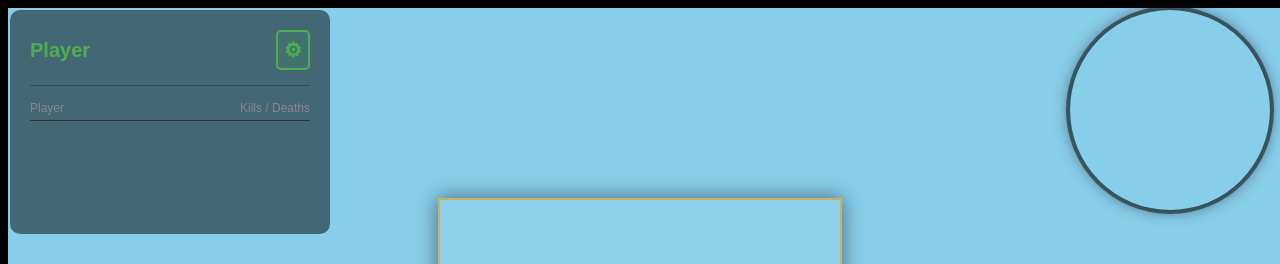
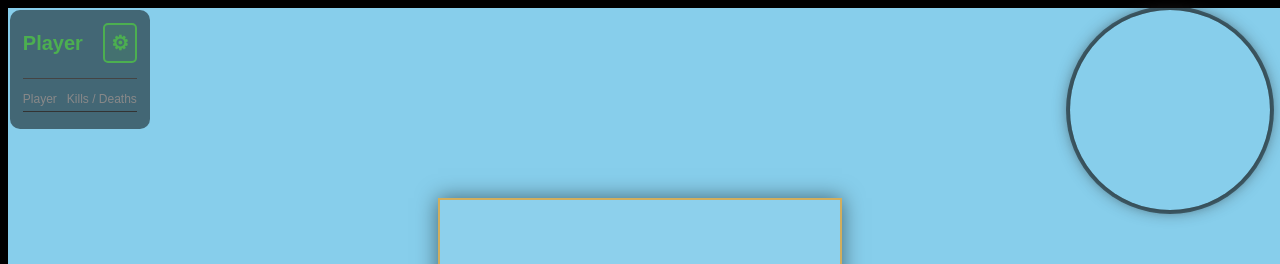
Before and after one commit to BZFlag-Dev/bzo, a website: page public/index.html in a window 1280 px wide. Shown: the top 264 px of the page. Drawn offline with nearby package versions, Linux system fonts and the light colour scheme.

Commit message:
smaller hud

```diff
--- a/public/game.js
+++ b/public/game.js
@@ -18,6 +18,12 @@ function isMobileBrowser() {
 }
 const isMobile = isMobileBrowser();
 let virtualControlsEnabled = false;
+
+// Chat state
+let chatMessages = [];
+let chatActive = false;
+let chatInput = null;
+const CHAT_MAX_MESSAGES = 6;
 
 let virtualInput = { forward: 0, turn: 0, fire: false, jump: false };
 let lastVirtualJump = false;
@@ -252,11 +258,6 @@ import * as THREE from 'three';
 import { CSS2DRenderer, CSS2DObject } from 'three/addons/renderers/CSS2DRenderer.js';
 
 // Game state
-// Chat state
-let chatMessages = [];
-let chatActive = false;
-let chatInput = null;
-const CHAT_MAX_MESSAGES = 6;
 
 let scene, camera, renderer, labelRenderer;
 let myPlayerId = null;
@@ -2067,7 +2068,6 @@ function connectToServer() {
 
   ws.onopen = () => {
     showMessage('Connected to server!');
-    showMessage('Updating coordinates, things are broken');
 
     // Only send join if there is a saved name that is not 'Player' or 'Player n'
     const savedName = localStorage.getItem('playerName');
--- a/public/styles.css
+++ b/public/styles.css
@@ -230,11 +230,8 @@ body {
   position: fixed;
   top: 10px;
   left: 10px;
-  max-height: 28vh;
-  padding: 20px;
+  padding: 1vw;
   border-radius: 10px;
-  width: 25vw;
-  height: 33vh;
   box-sizing: border-box;
   background: var(--color-panel-bg);
 }
@@ -275,9 +272,8 @@ body {
 }
 
 #scoreboard {
-  margin-bottom: 15px;
   border-top: 1px solid #444;
-  padding-top: 15px;
+  padding-top: 1vw;
 }
 
 #scoreboard h3 {
```
